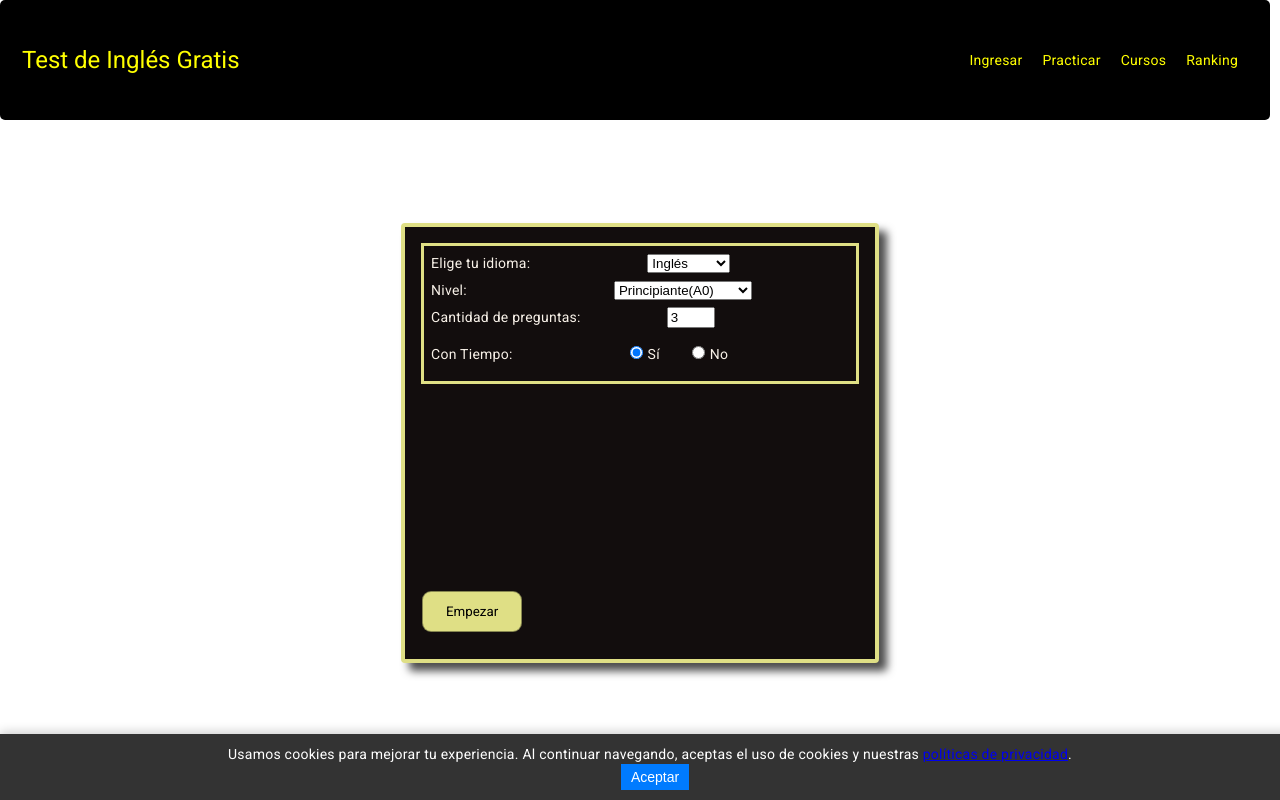
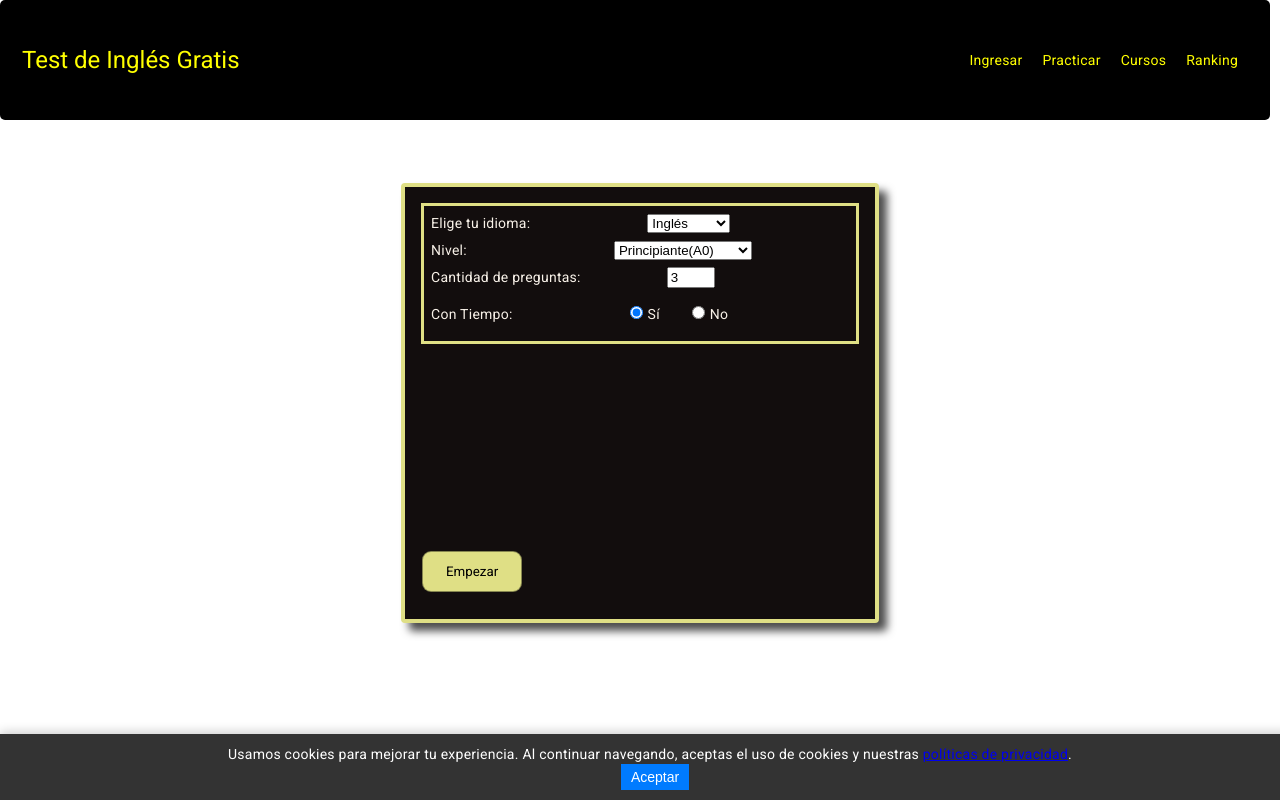
Before and after one commit to sebasxx85/englishProyect, an Angular app: page /home in a window 1280 px wide. Shown: the top 800 px of the page. Built offline with nearby package versions, Linux system fonts and the light colour scheme.

Commit message:
css fixed

```diff
--- a/src/app/components/home/home.component.scss
+++ b/src/app/components/home/home.component.scss
@@ -24,7 +24,7 @@ select {
     display: flex;
     justify-content: center;
     align-items: center; /* Centra verticalmente si el contenedor tiene una altura fija */
-    min-height: 107vh;
+    min-height: 97vh;
     min-width: 117vh;
   }
 
--- a/src/app/components/result/result.component.scss
+++ b/src/app/components/result/result.component.scss
@@ -24,8 +24,8 @@ select {
     display: flex;
     justify-content: center;
     align-items: center; /* Centra verticalmente si el contenedor tiene una altura fija */
-    min-height: 107vh;
-    min-width: 117vh;
+    min-height: 97vh;
+    min-width: 120vh;
   }
 
   .custom-card {
--- a/src/app/components/type1/type1.component.scss
+++ b/src/app/components/type1/type1.component.scss
@@ -3,8 +3,8 @@
   display: flex;
   justify-content: center;
   align-items: center; /* Centra verticalmente si el contenedor tiene una altura fija */
-  min-height: 107vh;
-  min-width: 117vh;
+  min-height: 97vh;
+  min-width: 163vh;
 }
 
 .custom-card {
```
